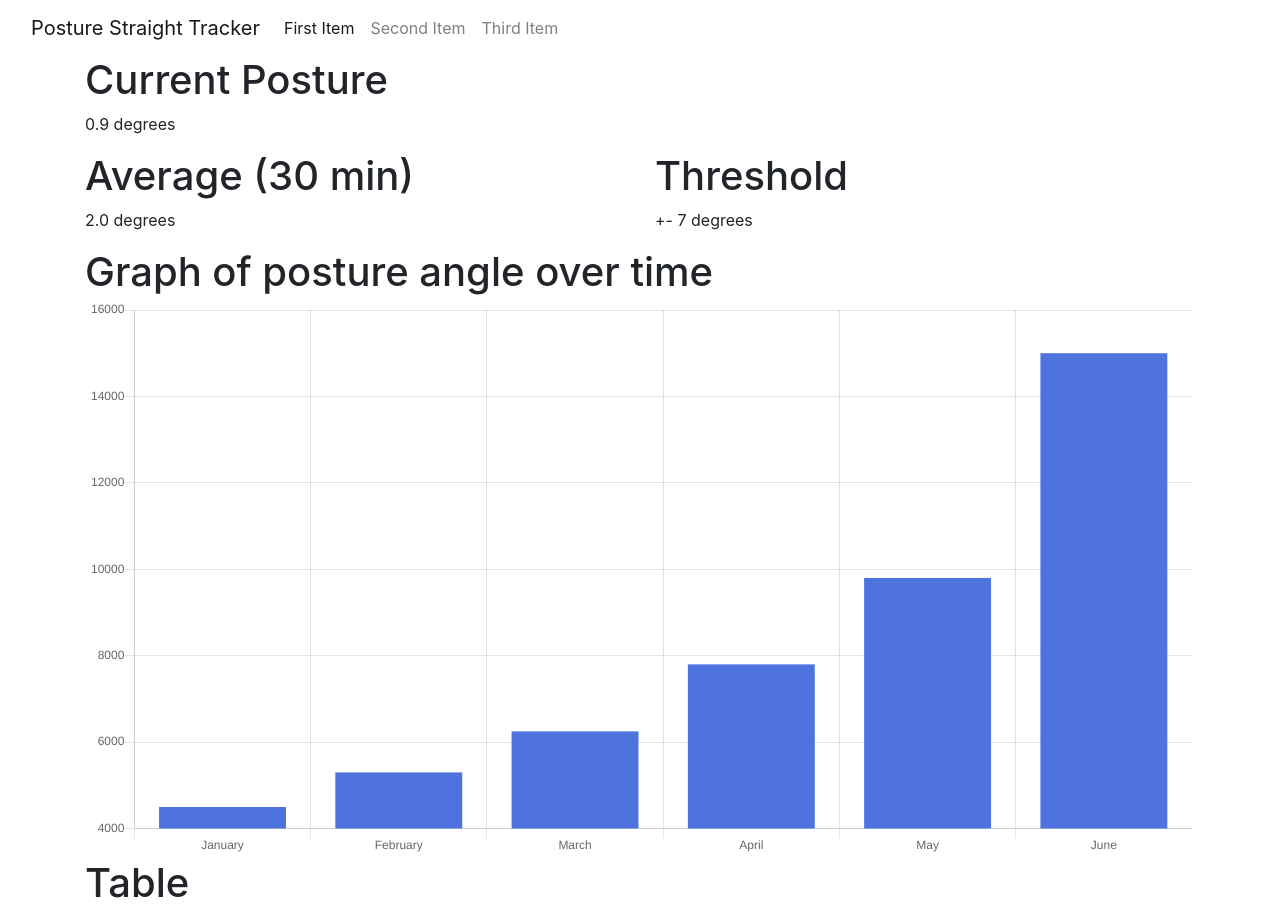
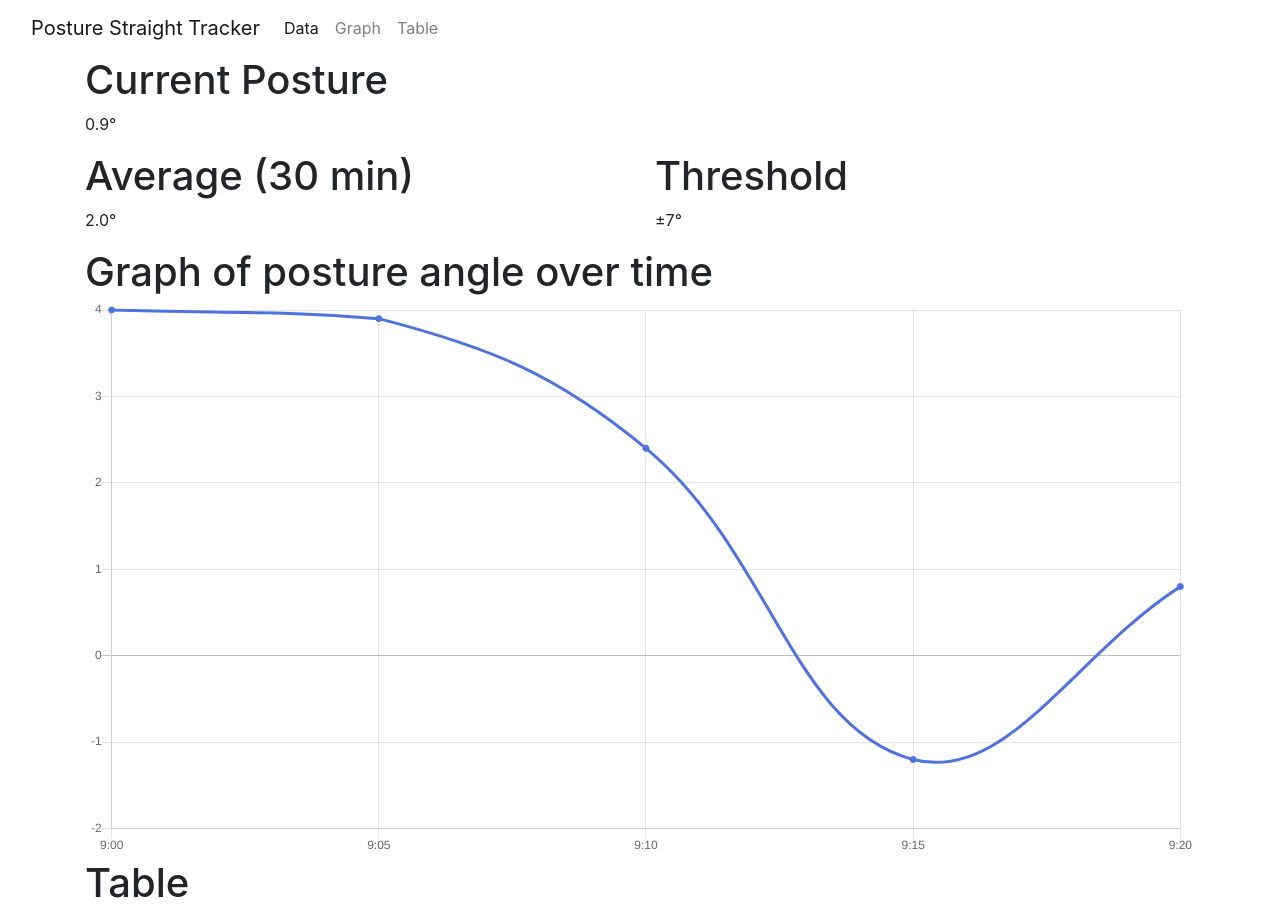
Before and after one commit to Posture-Correction-Inc/Posture-Straight, a plain HTML site: page docs/index.html in a window 1280 px wide. Shown: the top 910 px of the page. Drawn offline with Linux system fonts and the light colour scheme.

Commit message:
Update chart

```diff
--- a/docs/assets/css/styles.css
+++ b/docs/assets/css/styles.css
@@ -0,0 +1,2 @@
+.h1, h1 {
+}
--- a/docs/index.html
+++ b/docs/index.html
@@ -16,9 +16,9 @@
             <div class="collapse navbar-collapse"
                 id="navcol-1">
                 <ul class="nav navbar-nav">
-                    <li class="nav-item"><a class="nav-link active" href="#">First Item</a></li>
-                    <li class="nav-item"><a class="nav-link" href="#">Second Item</a></li>
-                    <li class="nav-item"><a class="nav-link" href="#">Third Item</a></li>
+                    <li class="nav-item"><a class="nav-link active" href="#Data">Data</a></li>
+                    <li class="nav-item"><a class="nav-link" href="#Graph">Graph</a></li>
+                    <li class="nav-item"><a class="nav-link" href="#Table">Table</a></li>
                 </ul>
             </div>
         </div>
@@ -27,29 +27,29 @@
         <div class="container">
             <div class="row">
                 <div class="col-md-12">
-                    <h1>Current Posture</h1>
-                    <p>0.9 degrees</p>
+                    <h1 id="Data">Current Posture</h1>
+                    <p>0.9°<br></p>
                 </div>
             </div>
             <div class="row">
                 <div class="col-md-6">
                     <h1>Average (30 min)</h1>
-                    <p>2.0 degrees</p>
+                    <p>2.0°<br></p>
                 </div>
                 <div class="col-md-6">
                     <h1>Threshold</h1>
-                    <p>+- 7 degrees</p>
+                    <p>±7°<br></p>
                 </div>
             </div>
             <div class="row">
                 <div class="col">
-                    <h1>Graph of posture angle over time</h1>
-                    <div><canvas data-bs-chart="{&quot;type&quot;:&quot;bar&quot;,&quot;data&quot;:{&quot;labels&quot;:[&quot;January&quot;,&quot;February&quot;,&quot;March&quot;,&quot;April&quot;,&quot;May&quot;,&quot;June&quot;],&quot;datasets&quot;:[{&quot;label&quot;:&quot;Revenue&quot;,&quot;backgroundColor&quot;:&quot;#4e73df&quot;,&quot;borderColor&quot;:&quot;#4e73df&quot;,&quot;data&quot;:[&quot;4500&quot;,&quot;5300&quot;,&quot;6250&quot;,&quot;7800&quot;,&quot;9800&quot;,&quot;15000&quot;]}]},&quot;options&quot;:{&quot;maintainAspectRatio&quot;:true,&quot;legend&quot;:{&quot;display&quot;:false},&quot;title&quot;:{}}}"></canvas></div>
+                    <h1 id="Graph">Graph of posture angle over time</h1>
+                    <div><canvas data-bs-chart="{&quot;type&quot;:&quot;line&quot;,&quot;data&quot;:{&quot;labels&quot;:[&quot;9:00&quot;,&quot;9:05&quot;,&quot;9:10&quot;,&quot;9:15&quot;,&quot;9:20&quot;],&quot;datasets&quot;:[{&quot;label&quot;:&quot;Posture Angle&quot;,&quot;backgroundColor&quot;:&quot;#4e73df&quot;,&quot;borderColor&quot;:&quot;#4e73df&quot;,&quot;data&quot;:[&quot;4.0&quot;,&quot;3.9&quot;,&quot;2.4&quot;,&quot;-1.2&quot;,&quot;0.8&quot;],&quot;fill&quot;:false}]},&quot;options&quot;:{&quot;maintainAspectRatio&quot;:true,&quot;legend&quot;:{&quot;display&quot;:false,&quot;reverse&quot;:false},&quot;title&quot;:{&quot;display&quot;:false},&quot;scales&quot;:{&quot;xAxes&quot;:[{&quot;gridLines&quot;:{&quot;drawBorder&quot;:true,&quot;drawTicks&quot;:true,&quot;drawOnChartArea&quot;:true},&quot;ticks&quot;:{&quot;beginAtZero&quot;:true}}],&quot;yAxes&quot;:[{&quot;gridLines&quot;:{&quot;drawBorder&quot;:true,&quot;drawTicks&quot;:true,&quot;drawOnChartArea&quot;:true},&quot;ticks&quot;:{&quot;beginAtZero&quot;:true}}]}}}"></canvas></div>
                 </div>
             </div>
             <div class="row" style="border-width: 161px;">
                 <div class="col">
-                    <h1>Table</h1>
+                    <h1 id="Table">Table</h1>
                     <div class="table-responsive">
                         <table class="table">
                             <thead>
```
